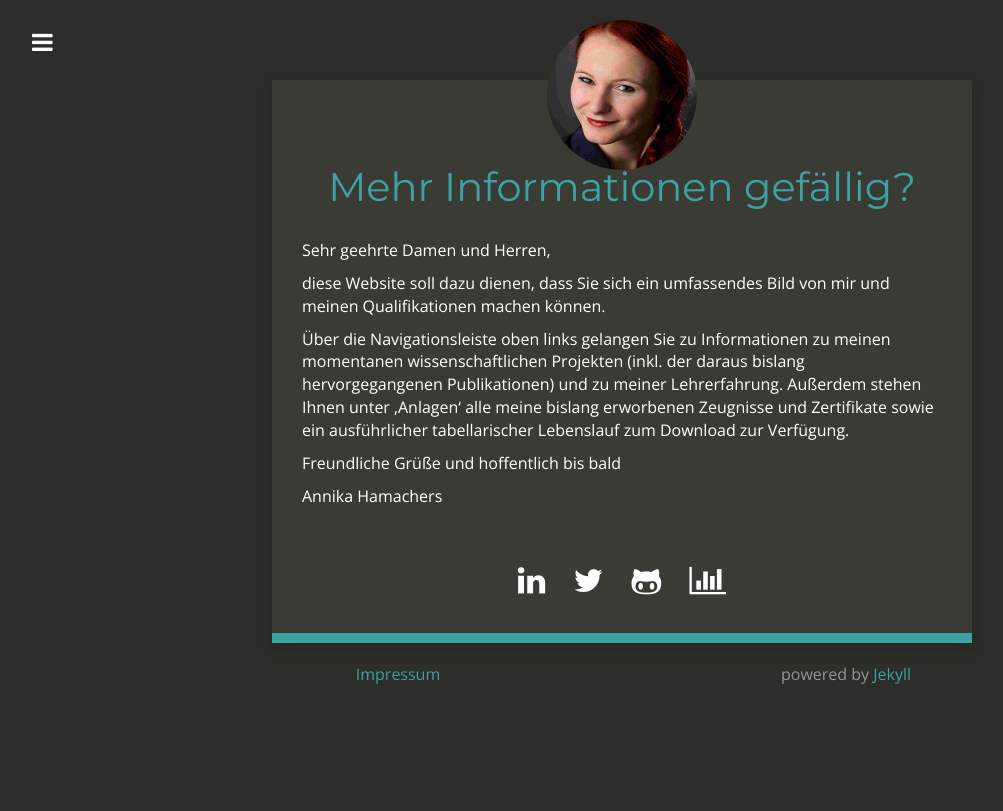
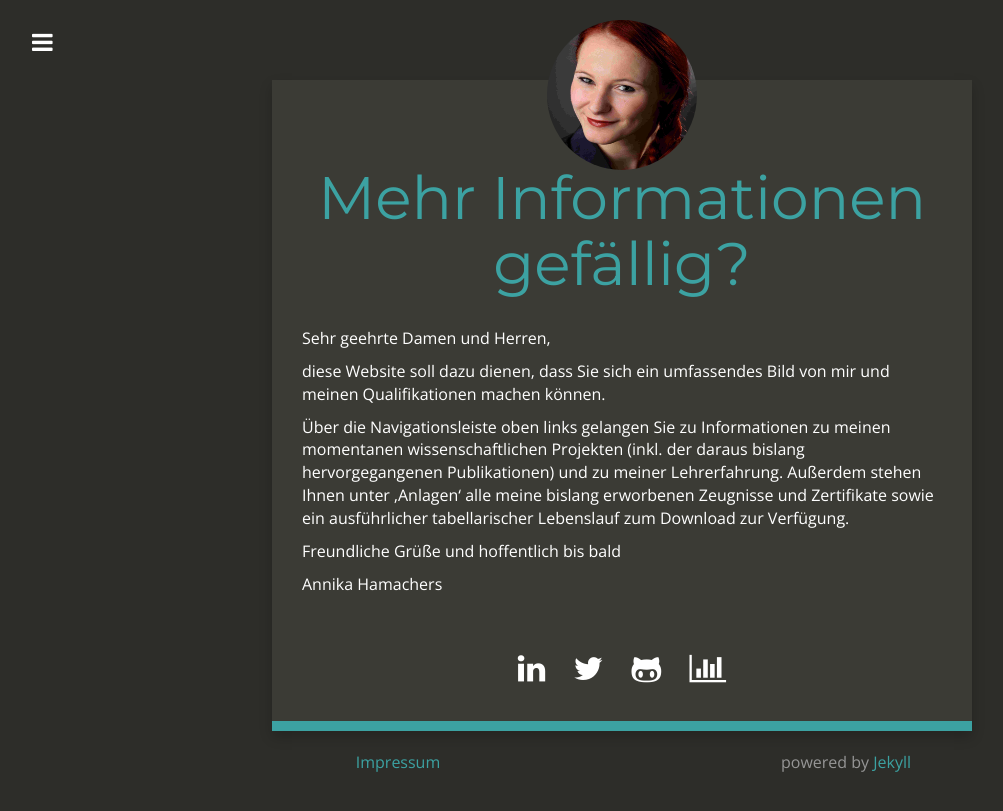
Before and after one commit to BriGitBardot/Bewerbung2, a Jekyll site: the page built from index.md, in a window 1280 px wide. Shown: the top 811 px of the page, without its empty margins (18-1021 px from the left). Built offline with Jekyll 4.4.1, drawn with Linux system fonts in a browser that asks for light colours; nearby versions of some CDN libraries.

Commit message:
Update index.md

```diff
--- a/index.md
+++ b/index.md
@@ -13,7 +13,7 @@ layout: pic
                 <img id="bild" src="Bewerbung_image.jpg" class="img-circle about-image" height="150" width="150" alt="{{ site.title }}" />
             </div>
 
-            <h1 class="header author-header" itemprop="headline" style="font-size:2.5em;">Mehr Informationen gefällig?</h1>
+            <h1 class="header author-header" itemprop="headline">Mehr Informationen gefällig?</h1>
 
             <div class="author-text">
 <p align="left">Sehr geehrte Damen und Herren,</p>
```
